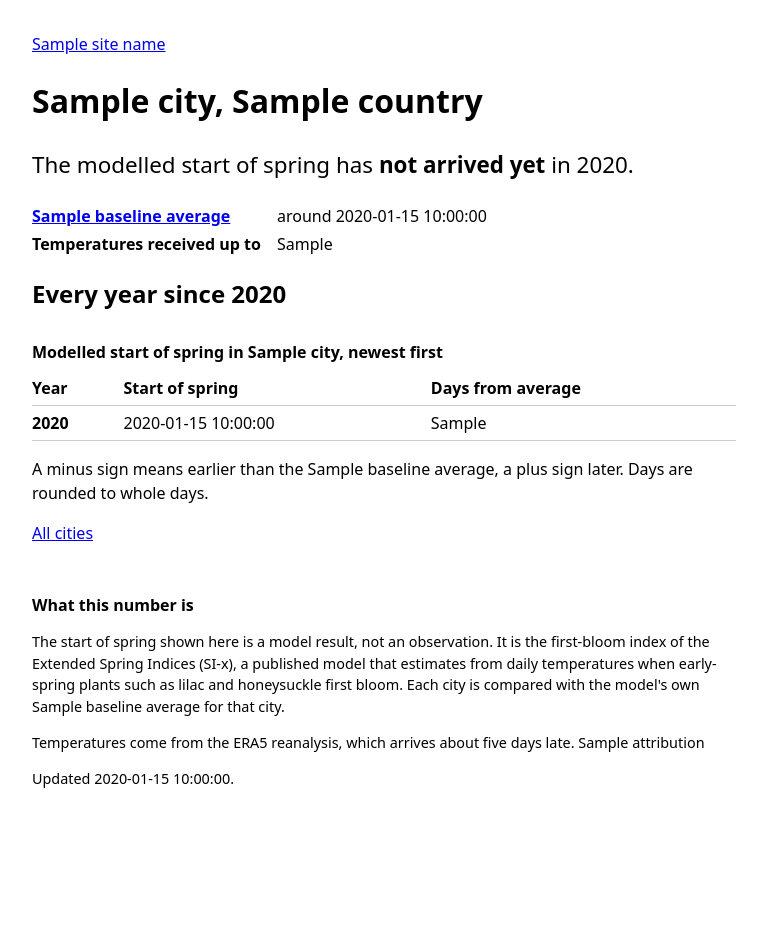
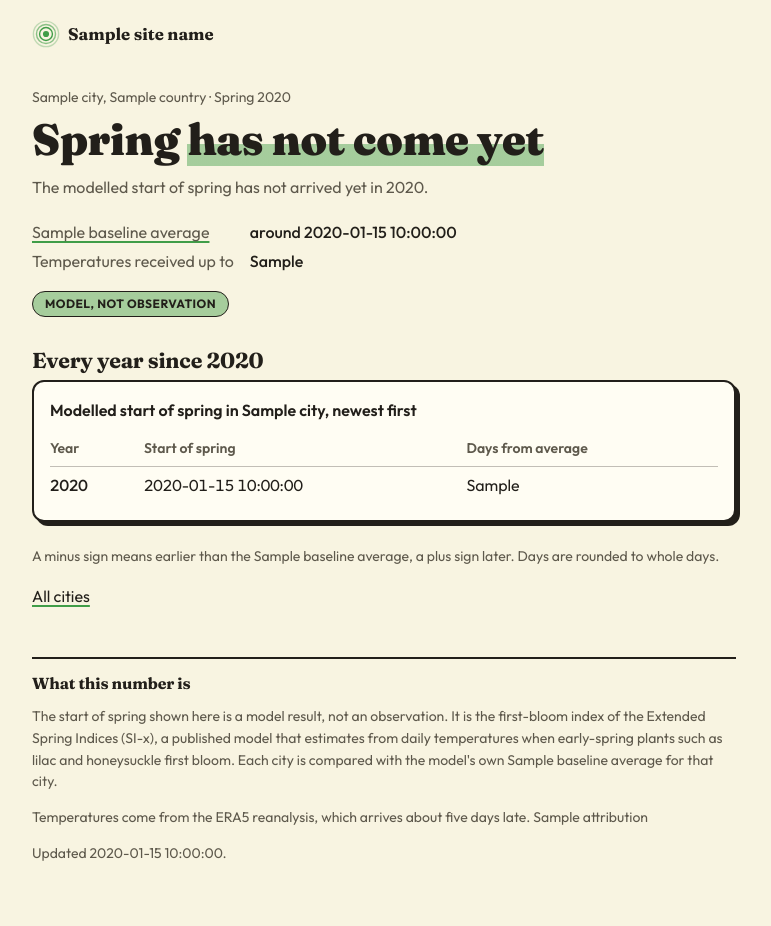
Before and after one commit to Aimekram/call-of-kiuru, a Python web app: template site/templates/city.html in a window 1280 px wide. Shown: the whole page, without its empty margins (256-1027 px from the left). Before the commit the page ends 788 px from the top, so only its background shows below. Run offline with Jinja, Linux system fonts and the light colour scheme; the template is opened without the code that fills it: most values are stand-ins (such as "Sample title", 1, 10 or a date in 2020).

Commit message:
design: Meadow, with early in ochre and late in blue
Cream paper, ink, hard-shadow cards; Fraunces and Outfit served from the
site (OFL). The ranking gets bars either side of the average, sized by the
whole days printed beside them. Early is warm and late is cold, so neither
reads as good or bad. The three directions considered are in
design/directions.html.

Co-Authored-By: Claude Opus 5.5 <noreply@anthropic.com>

```diff
--- a/site/static/style.css
+++ b/site/static/style.css
@@ -1,15 +1,126 @@
-/* Legibility only. The design comes later. */
-:root { color-scheme: light dark; }
-body { font-family: system-ui, sans-serif; line-height: 1.5; max-width: 44rem; margin: 0 auto; padding: 1rem; }
-table { border-collapse: collapse; width: 100%; }
-caption { text-align: left; font-weight: bold; padding: 0.5rem 0; }
-th, td { text-align: left; padding: 0.3rem 0.75rem 0.3rem 0; border-bottom: 1px solid color-mix(in srgb, currentColor 20%, transparent); }
-thead th { cursor: default; }
-thead th button { all: unset; cursor: pointer; font-weight: bold; }
-thead th button:focus-visible { outline: 2px solid; outline-offset: 2px; }
-.headline { font-size: 1.4rem; }
-dl { display: grid; grid-template-columns: max-content 1fr; gap: 0.25rem 1rem; }
-dt { font-weight: bold; }
-dd { margin: 0; }
-footer { margin-top: 3rem; font-size: 0.9rem; }
-footer h2 { font-size: 1rem; }
+/* Meadow: cream paper, near-black ink, cards with a hard offset shadow.
+   Early is warm (ochre), late is cold (blue): neither reads as good or bad.
+   Both pairs pass colourblind and contrast checks on their paper. */
+
+@font-face {
+  font-family: "Fraunces";
+  src: url(fonts/fraunces.woff2) format("woff2-variations");
+  font-weight: 100 900;
+  font-display: swap;
+}
+@font-face {
+  font-family: "Outfit";
+  src: url(fonts/outfit.woff2) format("woff2-variations");
+  font-weight: 100 900;
+  font-display: swap;
+}
+
+:root {
+  color-scheme: light dark;
+  --paper: light-dark(#f8f4e1, #1d1b16);
+  --card: light-dark(#fffdf3, #262319);
+  --ink: light-dark(#221f1a, #f3eedb);
+  --muted: light-dark(#5e594c, #b9b29c);
+  --line: light-dark(#221f1a26, #f3eedb2e);
+  --brand: light-dark(#409d48, #6ed274);
+  --early: light-dark(#b67c0d, #c38824);
+  --late: light-dark(#1777b8, #4b99d7);
+  --display: "Fraunces", Georgia, serif;
+  --text: "Outfit", system-ui, sans-serif;
+}
+
+body {
+  margin: 0 auto;
+  max-width: 44rem;
+  padding: 20px 16px 48px;
+  background: var(--paper);
+  color: var(--ink);
+  font: 1rem/1.55 var(--text);
+}
+
+a { color: inherit; text-decoration-color: var(--brand); text-decoration-thickness: 2px; text-underline-offset: 3px; }
+a:hover { text-decoration-color: currentColor; }
+:focus-visible { outline: 2px solid var(--ink); outline-offset: 2px; }
+
+h1, h2 { font-family: var(--display); line-height: 1.1; letter-spacing: -0.01em; }
+h1 { font-size: clamp(2rem, 7vw, 2.75rem); font-weight: 900; margin: 0 0 0.75rem; }
+h1 em { font-style: normal; background: linear-gradient(transparent 60%, color-mix(in oklch, var(--brand) 45%, transparent) 60%); }
+h2 { font-size: 1.35rem; font-weight: 700; margin: 2rem 0 0.5rem; }
+
+/* Header: logo and name */
+.site { margin-bottom: 2rem; }
+.site a { display: inline-flex; align-items: center; gap: 0.5rem; font: 700 1.05rem/1 var(--display); text-decoration: none; }
+.site svg { width: 1.75rem; height: 1.75rem; color: var(--brand); }
+
+.eyebrow { margin: 0 0 0.4rem; font-size: 0.875rem; color: var(--muted); }
+.lede { margin: 0 0 1.25rem; color: var(--muted); }
+
+/* A card: paper on paper, ink border, hard shadow */
+.card {
+  background: var(--card);
+  border: 2px solid var(--ink);
+  border-radius: 12px;
+  box-shadow: 4px 4px 0 var(--ink);
+  padding: 1rem;
+  margin: 0 0 1.5rem;
+  overflow-x: auto;
+}
+.card > :first-child { margin-top: 0; }
+.card > :last-child { margin-bottom: 0; }
+
+.chip {
+  display: inline-block;
+  padding: 0.15rem 0.75rem;
+  border: 1.5px solid var(--ink);
+  border-radius: 999px;
+  background: color-mix(in oklch, var(--brand) 45%, transparent);
+  font-size: 0.75rem;
+  font-weight: 700;
+  letter-spacing: 0.04em;
+  text-transform: uppercase;
+  text-decoration: none;
+}
+
+/* Key facts under the headline */
+.facts { display: grid; grid-template-columns: max-content 1fr; gap: 0.25rem 1rem; margin: 0 0 1rem; }
+.facts dt { color: var(--muted); }
+.facts dd { margin: 0; font-weight: 500; }
+
+/* Tables */
+table { border-collapse: collapse; width: 100%; font-variant-numeric: tabular-nums; }
+caption { text-align: left; font-weight: 600; padding: 0 0 0.5rem; }
+th, td { text-align: left; padding: 0.4rem 0.75rem 0.4rem 0; border-bottom: 1px solid var(--line); }
+tbody tr:last-child > * { border-bottom: 0; }
+thead th { font-size: 0.875rem; font-weight: 600; color: var(--muted); }
+thead th button { all: unset; cursor: pointer; }
+thead th button:focus-visible { outline: 2px solid var(--ink); outline-offset: 2px; }
+thead th[aria-sort="ascending"] button::after { content: " ↑"; }
+thead th[aria-sort="descending"] button::after { content: " ↓"; }
+tbody th { font-weight: 500; }
+
+/* Days from average, with a bar either side of the average */
+.days { display: flex; align-items: center; gap: 0.75rem; }
+.days .number { min-width: 2.2em; text-align: right; }
+.meter { position: relative; flex: 1; min-width: 4rem; height: 8px; }
+.meter::before { content: ""; position: absolute; left: 50%; top: -4px; bottom: -4px; width: 1px; background: var(--line); }
+.meter span { position: absolute; top: 0; bottom: 0; border-radius: 4px; }
+.meter .early { right: 50%; background: var(--early); }
+.meter .late { left: 50%; background: var(--late); }
+.key { display: flex; flex-wrap: wrap; gap: 0.25rem 1rem; margin: 0.75rem 0 0; font-size: 0.875rem; color: var(--muted); }
+.key i { display: inline-block; width: 10px; height: 10px; border-radius: 3px; margin-right: 0.35rem; }
+.key .early { background: var(--early); }
+.key .late { background: var(--late); }
+
+.note { font-size: 0.875rem; color: var(--muted); }
+
+footer { margin-top: 3rem; padding-top: 1rem; border-top: 2px solid var(--ink); font-size: 0.875rem; color: var(--muted); }
+footer h2 { font-size: 1rem; color: var(--ink); margin-top: 0; }
+
+td:has(> time) { white-space: nowrap; }
+
+/* Phones: the numbers carry the ranking, the bars and country step aside. */
+@media (max-width: 30rem) {
+  .country, .meter, .key { display: none; }
+  .card { padding: 0.75rem; }
+  th, td { padding-right: 0.5rem; }
+}
--- a/site/templates/base.html
+++ b/site/templates/base.html
@@ -14,11 +14,13 @@
 <link rel="icon" href="{{ root }}static/favicon.ico" sizes="32x32">
 <link rel="icon" href="{{ root }}static/favicon.svg" type="image/svg+xml">
 <link rel="apple-touch-icon" href="{{ root }}static/apple-touch-icon.png">
+<link rel="preload" href="{{ root }}static/fonts/fraunces.woff2" as="font" type="font/woff2" crossorigin>
+<link rel="preload" href="{{ root }}static/fonts/outfit.woff2" as="font" type="font/woff2" crossorigin>
 <link rel="stylesheet" href="{{ root }}static/style.css">
 </head>
 <body>
-<header>
-<p><a href="{{ root }}">{{ site_name }}</a></p>
+<header class="site">
+<a href="{{ root }}"><svg viewBox="0 0 100 100" aria-hidden="true"><circle cx="50" cy="50" r="11" fill="currentColor"/><g fill="none" stroke="currentColor" stroke-width="5"><circle cx="50" cy="50" r="23"/><circle cx="50" cy="50" r="34" opacity=".6"/><circle cx="50" cy="50" r="45" opacity=".3"/></g></svg>{{ site_name }}</a>
 </header>
 <main>
 {% block content %}{% endblock %}
--- a/site/templates/city.html
+++ b/site/templates/city.html
@@ -2,25 +2,29 @@
 {% block title %}{% if city.bloomed %}{{ city.name }}: spring {{ city.year }} was {{ city.phrase }} usual{% else %}{{ city.name }}: spring {{ city.year }} has not started yet{% endif %} – {{ site_name }}{% endblock %}
 {% block description %}{% if city.bloomed %}The modelled start of spring in {{ city.name }} in {{ city.year }} was {{ city.date }}, {{ city.phrase }} its {{ baseline }} average.{% else %}The modelled start of spring in {{ city.name }} has not arrived yet in {{ city.year }}. Its {{ baseline }} average is around {{ city.usual_date }}.{% endif %}{% endblock %}
 {% block content %}
-<h1>{{ city.name }}, {{ city.country }}</h1>
+<p class="eyebrow">{{ city.name }}, {{ city.country }} · Spring {{ city.year }}</p>
 {% if city.bloomed %}
-<p class="headline">In {{ city.year }} the modelled start of spring was <strong>{{ city.phrase }}</strong> the {{ baseline }} average.</p>
-<dl>
+<h1>Spring came <em>{{ city.headline }}</em></h1>
+<p class="lede">In {{ city.year }} the modelled start of spring was {{ city.phrase }} the {{ baseline }} average.</p>
+<dl class="facts">
 <dt>Start of spring {{ city.year }}</dt>
 <dd><time datetime="{{ city.iso_date }}">{{ city.date }}</time></dd>
 <dt><a href="{{ root }}method/">{{ baseline }} average</a></dt>
 <dd>around {{ city.usual_date }}</dd>
 </dl>
 {% else %}
-<p class="headline">The modelled start of spring has <strong>not arrived yet</strong> in {{ city.year }}.</p>
-<dl>
+<h1>Spring <em>has not come yet</em></h1>
+<p class="lede">The modelled start of spring has not arrived yet in {{ city.year }}.</p>
+<dl class="facts">
 <dt><a href="{{ root }}method/">{{ baseline }} average</a></dt>
 <dd>around {{ city.usual_date }}</dd>
 <dt>Temperatures received up to</dt>
 <dd>{{ city.data_through }}</dd>
 </dl>
 {% endif %}
+<p><a class="chip" href="{{ root }}method/">Model, not observation</a></p>
 <h2>Every year since {{ city.years[-1].year }}</h2>
+<div class="card">
 <table class="sortable">
 <caption>Modelled start of spring in {{ city.name }}, newest first</caption>
 <thead>
@@ -40,6 +44,7 @@
 {% endfor %}
 </tbody>
 </table>
-<p>A minus sign means earlier than the {{ baseline }} average, a plus sign later. Days are rounded to whole days.</p>
+</div>
+<p class="note">A minus sign means earlier than the {{ baseline }} average, a plus sign later. Days are rounded to whole days.</p>
 <p><a href="{{ root }}">All cities</a></p>
 {% endblock %}
--- a/site/templates/method.html
+++ b/site/templates/method.html
@@ -11,6 +11,7 @@
 <li>A year's "days from average" is its own day minus that average. A minus sign means earlier, a plus sign later.</li>
 </ol>
 <p>The average is of the model's own results, not of observed bloom. Both sides of the comparison come from the same model and the same temperature data, so an error that is the same every year cancels out.</p>
+<div class="card">
 <table>
 <caption>{{ baseline }} average start of spring, earliest first</caption>
 <thead>
@@ -30,6 +31,7 @@
 {% endfor %}
 </tbody>
 </table>
+</div>
 <h2>Why the date says "around"</h2>
 <p>The average is rarely a whole day, so pages show the nearest whole day, as a date in a 365-day year. In a leap year the same day of the year falls one calendar date earlier.</p>
 <p>Differences are calculated from the unrounded days, not from the dates shown. A date and its difference can therefore look one day apart.</p>
```
Also changed, not shown: PLAN.md (+16 -7 lines), design/directions.html (added, +211 -0 lines), pipeline/build_site.py (+18 -0 lines), site/static/fonts/Fraunces-OFL.txt (added, +93 -0 lines), site/static/fonts/Outfit-OFL.txt (added, +93 -0 lines), site/templates/index.html (+8 -5 lines), tests/test_site.py (+22 -5 lines), site/static/fonts/fraunces.woff2 (added), site/static/fonts/outfit.woff2 (added).
